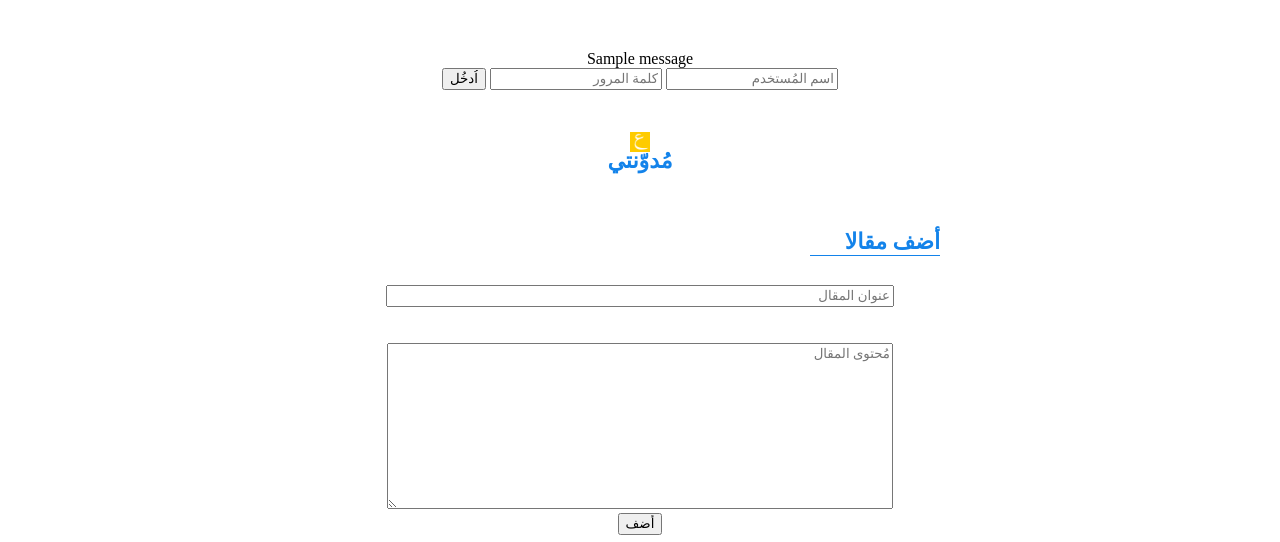
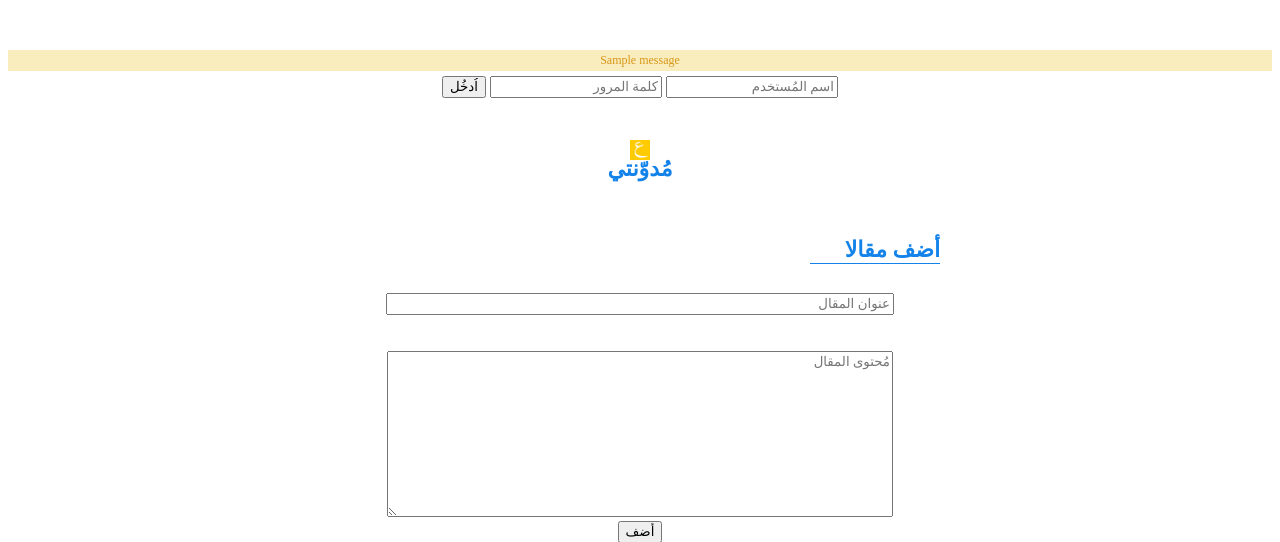
Before and after one commit to adyouri/flask-basics, a Flask app: page / in a window 1280 px wide. Shown: the top 542 px of the page. Run offline with Flask 2, Linux system fonts and the light colour scheme; one stand-in notice (Sample message) is shown; data that the repository does not hold is empty; some web fonts are replaced.

Commit message:
Style flash messages

```diff
--- a/lesson5/static/css/style.css
+++ b/lesson5/static/css/style.css
@@ -70,3 +70,11 @@ hr {
 .input {
     width: 500px;
 }
+
+.flash {
+    margin-bottom: 5px;
+    font-size: 12px;
+    color: #d89516;
+    padding: 3px;
+    background: #F9EDBE;
+}
--- a/lesson5/templates/index.html
+++ b/lesson5/templates/index.html
@@ -7,7 +7,7 @@
 </head>
 <body style="direction: rtl;">
     {% for message in get_flashed_messages() %}
-    <div> {{ message }} </div>
+    <div class="flash"> {{ message }} </div>
     {% endfor %}
 
 {% if 'logged_in' not in session %}
```
